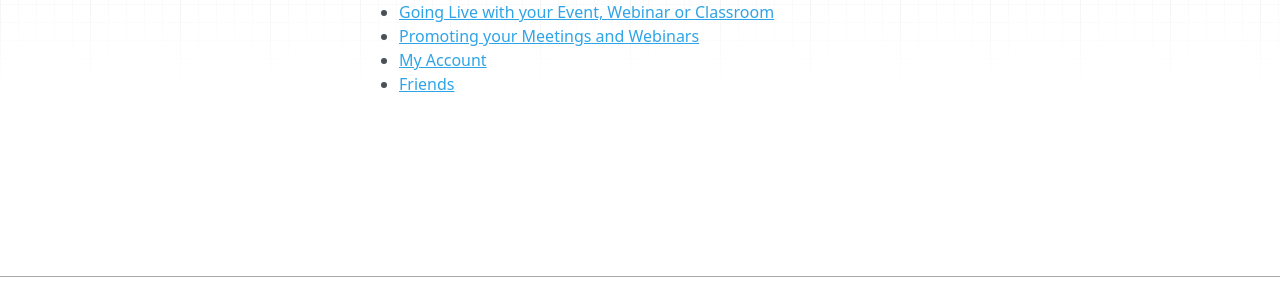
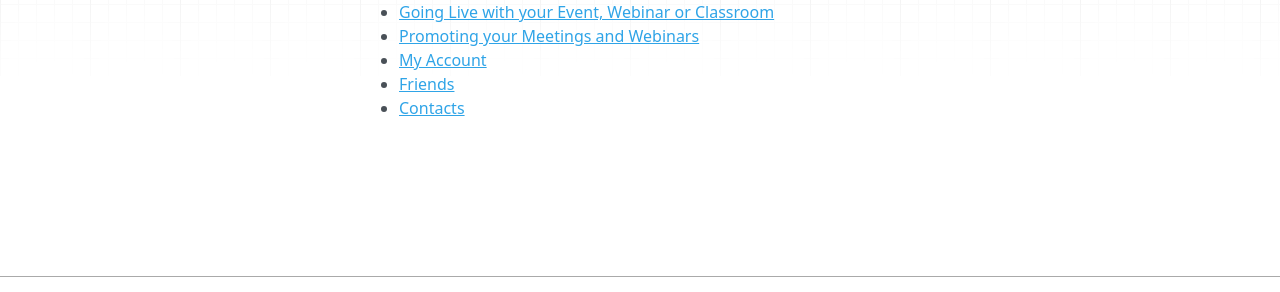
Before and after one commit to GoBrunch/gobrunch-user-docs, an MkDocs documentation site: the page built from docs/en/index.md, in a window 1280 px wide. Shown: the part 230-522 px from the top of the page. Built offline with MkDocs 1.6.1, drawn with Linux system fonts in a browser that asks for light colours; nearby versions of some CDN libraries.

Commit message:
Update index.md

```diff
--- a/docs/en/index.md
+++ b/docs/en/index.md
@@ -8,3 +8,4 @@
 - [Promoting your Meetings and Webinars](promoting.md)
 - [My Account](myaccount.md)
 - [Friends](friends.md)
+- [Contacts](https://gobrunch.com/contact)
```
